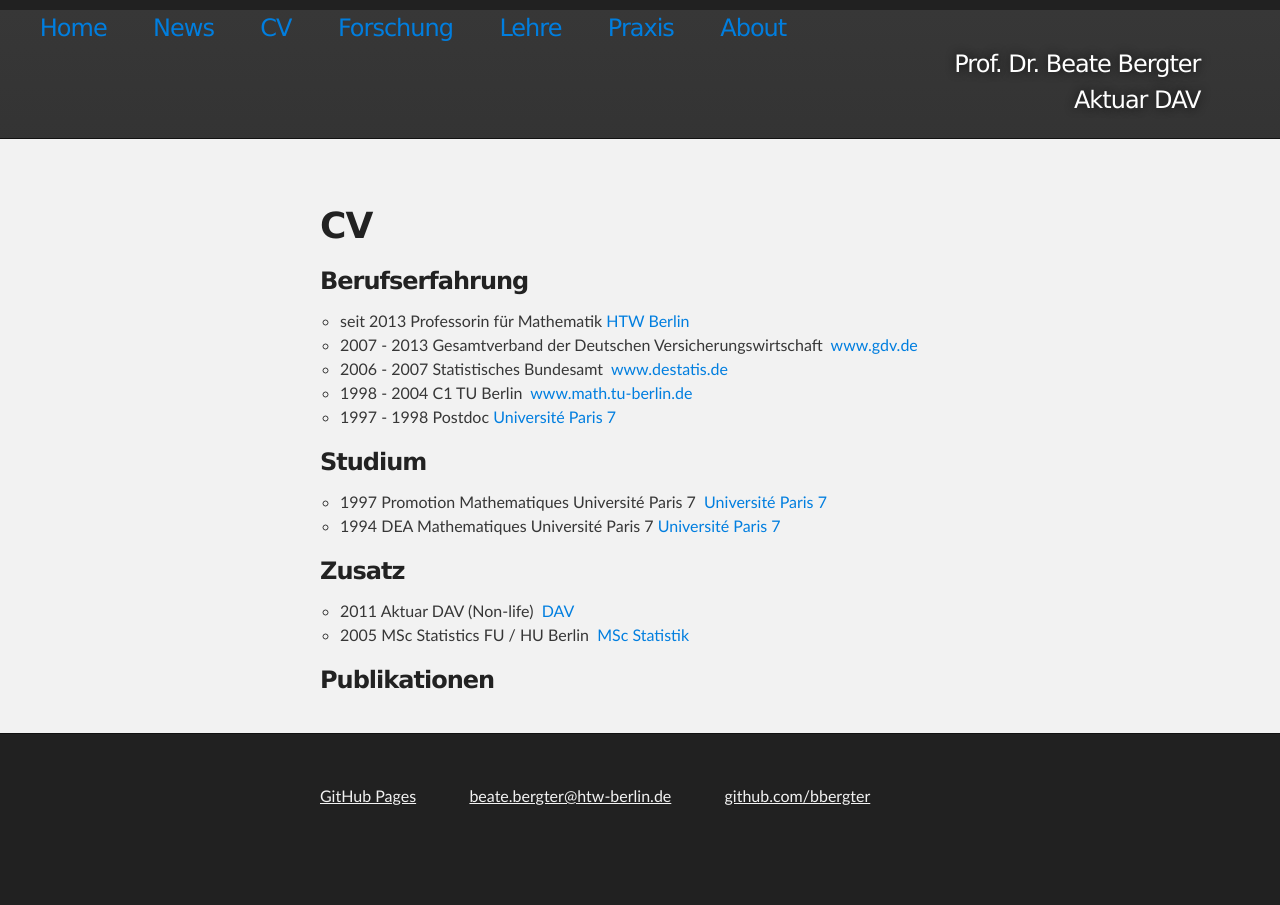
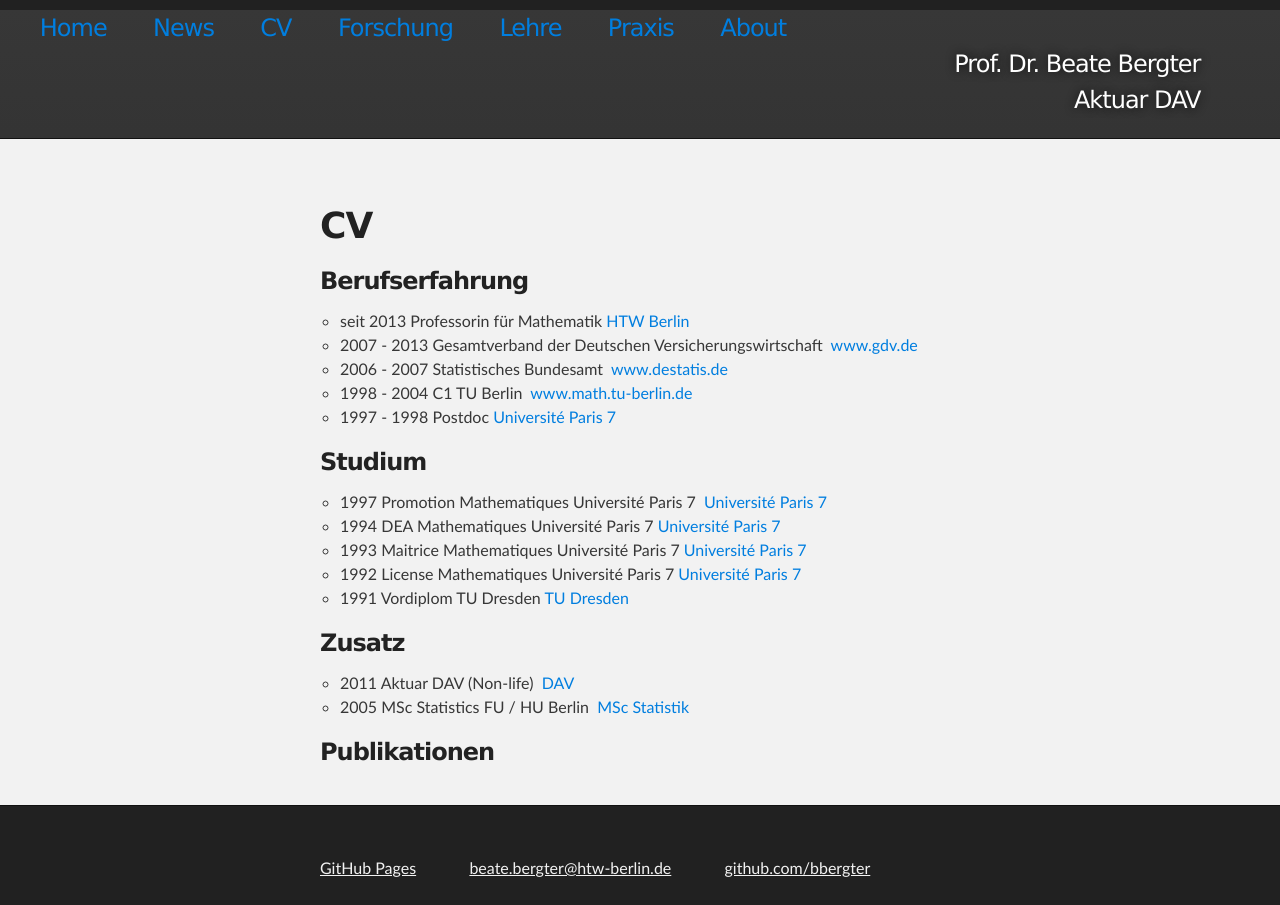
Before and after one commit to bbergter/bbergter, a Jekyll site: the page built from cv/index.html, in a window 1280 px wide. Built offline with Jekyll 4.4.1, drawn with Linux system fonts in a browser that asks for light colours.

Commit message:
Update index.html

```diff
--- a/cv/index.html
+++ b/cv/index.html
@@ -34,7 +34,18 @@ cv: active
               <li>1994 DEA Mathematiques Universit&eacute; Paris 7
               <a href="https://www.imj-prg.fr/" title="https://www.imj-prg.fr/"
   target="_blank">Université Paris 7</a></li>
-            </ul>
+  <li>1993 Maitrice Mathematiques Universit&eacute; Paris 7
+              <a href="https://www.imj-prg.fr/" title="https://www.imj-prg.fr/"
+  target="_blank">Université Paris 7</a></li>
+
+     <li>1992 License Mathematiques Universit&eacute; Paris 7
+              <a href="https://www.imj-prg.fr/" title="https://www.imj-prg.fr/"
+  target="_blank">Université Paris 7</a></li>
+
+    <li>1991 Vordiplom  TU Dresden
+              <a href="https://www.tu-dresden.de/" title="https://www.tu-dresden.de/"
+  target="_blank">TU Dresden</a></li>
+  </ul>
 
 
         <h3>Zusatz</h3>
```
